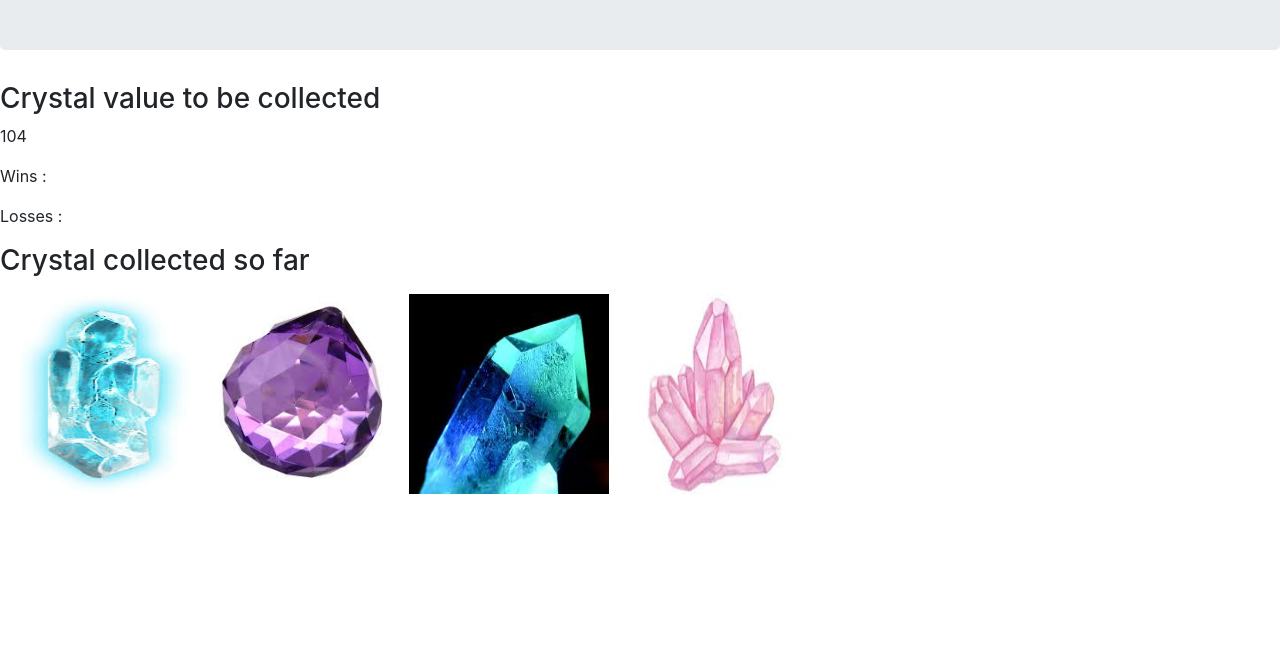
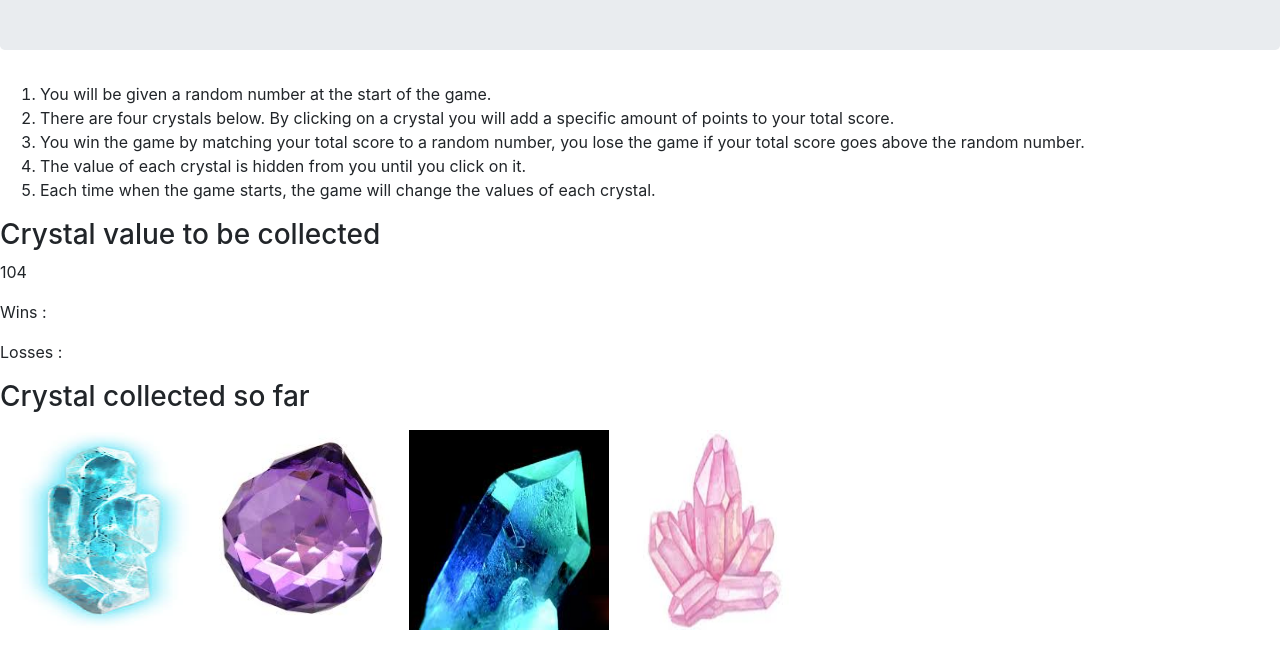
Before and after one commit to kimocreary/Crystals-Collector, a plain HTML site: page index.html in a window 1280 px wide. Shown: the part 124-792 px from the top of the page. Drawn offline with nearby package versions, Linux system fonts and the light colour scheme.

Commit message:
instructions added

```diff
--- a/index.html
+++ b/index.html
@@ -19,7 +19,18 @@
         </h2>
     </div>
     <div class="instructions">
-        <!-- ordered list of instructions -->
+      <ol>
+          <li>You will be given a random number at the start of the game.</li>
+          <li>There are four crystals below.  By clicking on a crystal you
+              will add a specific amount of points to your  total score.</li>
+          <li>You win the game by matching your total score to a random number, you lose
+              the game if your total score goes above the random number.
+          </li>
+          <li>The value of each crystal is hidden from you until you click
+              on it.
+          </li>
+          <li>Each time when the game starts, the game will change the values of each crystal.</li>
+      </ol>  <!-- ordered list of instructions -->
     </div>
     <div>
         <h3>Crystal value to be collected</h3>
```
